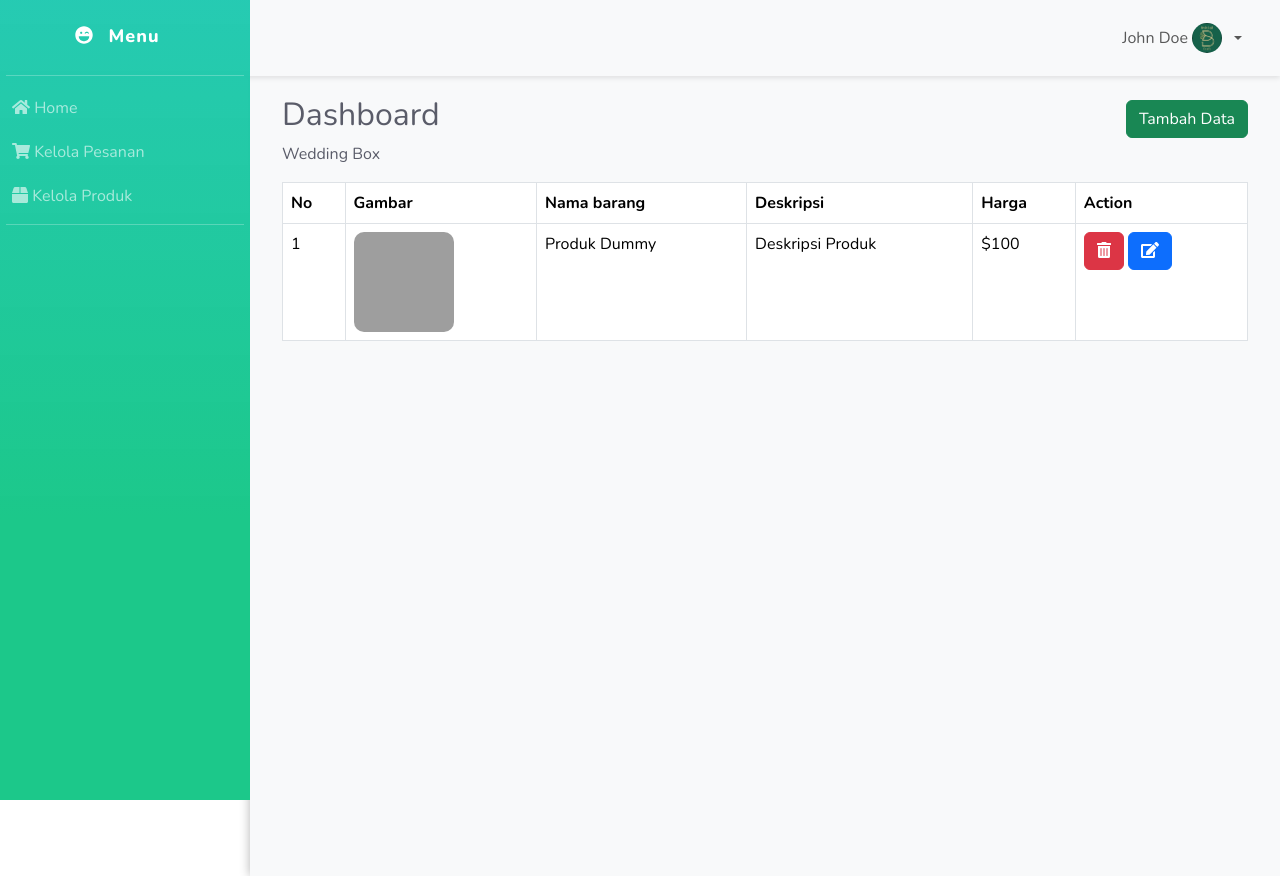
After one commit to zeys0/project-msib-1a-ar, a Flask app: page /kelolaproduk in a window 1280 px wide. The commit adds this page. Run offline with Flask 3, Linux system fonts and the light colour scheme; grey boxes are pictures that could not be loaded.

Commit message:
menambah menu home dan kelola produk dashboard

```diff
--- a/app.py
+++ b/app.py
@@ -8,5 +8,15 @@ def hello():
     return render_template("main/home.html")
 
 
+@app.route("/admin")
+def adminHome():
+    return render_template("dashboard/HomeDash.html")
+
+
+@app.route("/kelolaproduk")
+def kelolaProduk():
+    return render_template("dashboard/kelolaProduk.html")
+
+
 if __name__ == "__main__":
     app.run("0.0.0.0", port=8000, debug=True)
--- a/static/css/style.css
+++ b/static/css/style.css
@@ -1 +1,89 @@
-/* test */
+
+* {
+    font-family: "Nunito", "Segoe UI", Roboto;
+}
+
+/* Style sidebar */
+.sidebar {
+    z-index: 1;
+    height: 100%;
+    width: 250px;
+    position: fixed;
+    background: rgb(28, 200, 175);
+    background: linear-gradient(180deg, rgba(28, 200, 175, 0.9551470246301645) 0%, rgba(28, 200, 138, 1) 65%);
+    padding-top: 13px;
+    color: white;
+
+}
+
+.sidebar .sidebar-brand {
+    padding: 10px 15px;
+    text-decoration: none;
+    font-size: 18px;
+    font-weight: 800;
+    color: white;
+    display: block;
+    letter-spacing: 1px;
+}
+
+
+
+.sidebar ul li a {
+    font-size: 16px;
+    color: white;
+    opacity: 60%;
+    margin-top: 20px;
+}
+
+.sidebar ul li a:hover {
+    opacity: 100%;
+}
+
+/* end style sidebar */
+
+
+/* style Navbvar */
+.navbar {
+    background-color: white;
+    color: #5a5c69;
+    padding: 15px 20px;
+    box-shadow: 0 2px 5px rgba(0, 0, 0, 0.1);
+    margin-top: 0;
+}
+
+
+.border-bottom {
+    border-bottom: 1px solid #fff;
+    margin-bottom: 20px;
+}
+
+.navbar-toggler {
+    color: #5a5c69
+}
+/* End style navbar */
+
+/* Style Content Dashboard */
+.content {
+    margin-left: 250px;
+    padding: 20px;
+    background-color: #f8f9fa;
+    min-height: 100vh;
+    box-shadow: 0 0 10px rgba(0, 0, 0, 0.3);
+    transition: all 0.3s;
+    color: #5a5c69;
+}
+
+.card-content .card .card-body .row{
+    font-size: x-large;
+    margin-left: 4px;
+
+}
+
+.card-content .card a{
+  border-top-left-radius: 0 ;
+  border-top-right-radius: 0 ;
+
+}
+
+
+/* End style Dashboard */
--- /dev/null
+++ b/templates/dashboard/BaseDash.html
@@ -0,0 +1,33 @@
+<!DOCTYPE html>
+<html lang="en">
+
+<head>
+    <meta charset="UTF-8">
+    <meta name="viewport" content="width=device-width, initial-scale=1.0">
+    <title>Admin Dashboard</title>
+    <link
+        href="https://fonts.googleapis.com/css?family=Nunito:200,200i,300,300i,400,400i,600,600i,700,700i,800,800i,900,900i"
+        rel="stylesheet">
+    <!-- Bootstrap CSS -->
+    <link href="https://cdn.jsdelivr.net/npm/bootstrap@5.3.3/dist/css/bootstrap.min.css" rel="stylesheet"
+        integrity="sha384-QWTKZyjpPEjISv5WaRU9OFeRpok6YctnYmDr5pNlyT2bRjXh0JMhjY6hW+ALEwIH" crossorigin="anonymous">
+    <!-- Font Awesome CSS -->
+    <link rel="stylesheet" href="https://cdnjs.cloudflare.com/ajax/libs/font-awesome/5.15.3/css/all.min.css">
+    <link rel="stylesheet" href="{{url_for('static', filename='css/style.css')}}">
+
+</head>
+
+<body>
+    {% include 'dashboard/SideBar.html' %}
+    {% include 'dashboard/NavDash.html' %}
+    {% block content %}
+
+    {% endblock %}
+
+    <script src="https://cdnjs.cloudflare.com/ajax/libs/font-awesome/5.15.3/js/all.min.js"></script>
+    <script src="https://cdn.jsdelivr.net/npm/bootstrap@5.3.3/dist/js/bootstrap.bundle.min.js"
+        integrity="sha384-YvpcrYf0tY3lHB60NNkmXc5s9fDVZLESaAA55NDzOxhy9GkcIdslK1eN7N6jIeHz"
+        crossorigin="anonymous"></script>
+    <script src="https://code.jquery.com/jquery-3.5.1.slim.min.js"></script>
+
+</body>
--- /dev/null
+++ b/templates/dashboard/NavDash.html
@@ -0,0 +1,26 @@
+<nav class="navbar navbar-expand-lg navbar-light bg-light">
+    <button class="navbar-toggler" type="button" data-bs-toggle="collapse" data-bs-target="#navbarSupportedContent"
+        aria-controls="navbarSupportedContent" aria-expanded="false" aria-label="Toggle navigation">
+        <span class="navbar-toggler-icon"></span>
+    </button>
+
+    <div class="collapse navbar-collapse" id="navbarSupportedContent">
+        <ul class="navbar-nav ms-auto">
+            <li class="nav-item dropdown" style=" transform: translateX(-10px); z-index: 1;">
+                <a class="nav-link dropdown-toggle d-flex align-items-center" href="#" id="navbarDropdown" role="button"
+                    data-bs-toggle="dropdown" aria-expanded="false">
+                    John Doe
+                    <img src="{{url_for('static', filename='img/logo.png')}}" alt="Profile" class="rounded-circle me-2 "
+                        style="width: 30px; margin-left: 4px;">
+                </a>
+                <ul class="dropdown-menu" aria-labelledby="navbarDropdown">
+                    <li><a class="dropdown-item" href="#">Profile</a></li>
+                    <li>
+                        <hr class="dropdown-divider">
+                    </li>
+                    <li><a class="dropdown-item" href="#">Logout</a></li>
+                </ul>
+            </li>
+        </ul>
+    </div>
+</nav>
--- /dev/null
+++ b/templates/dashboard/SideBar.html
@@ -0,0 +1,31 @@
+<div class="sidebar">
+
+    <a class="sidebar-brand d-flex align-items-center justify-content-center" href="index.html">
+        <div class="sidebar-brand-icon rotate-n-15">
+            <img class="fas fa-laugh-wink"></img>
+        </div>
+        <div class="sidebar-brand-text mx-3">Menu</div>
+    </a>
+    <hr class="mx-auto" style="max-width: 100%; width: 95%; margin-top: 15px;">
+    <ul class="list-unstyled container">
+
+        <li class="side-item">
+            <a class="nav-link" href="/admin">
+                <i class="fas fa-home"></i>
+                <span>Home</span></a>
+        </li>
+        <li class="side-item">
+            <a class="nav-link" href="#">
+                <i class="fas fa-shopping-cart"></i>
+                <span>Kelola Pesanan</span></a>
+        </li>
+        <li class="side-item">
+            <a class="nav-link" href="/kelolaproduk">
+                <i class="fas fa-box"></i>
+                <span>Kelola Produk</span></a>
+        </li>
+
+    </ul>
+    <hr class="mx-auto" style="max-width: 100%; width: 95%; margin-top: 15px;">
+
+</div>
--- /dev/null
+++ b/templates/dashboard/kelolaProduk.html
@@ -0,0 +1,145 @@
+{% extends 'dashboard/BaseDash.html' %}
+{% block content %}
+
+<div class="content">
+    <div class="container-fluid">
+        <div style="display: flex;">
+            <div>
+                <h2>Dashboard</h2>
+                <p class="subtitle">Wedding Box</p>
+            </div>
+            <div class="mt-1" style="margin-left: auto;">
+                <div type="submit" class="btn btn-success" data-bs-toggle="modal" data-bs-target="#tambahData">Tambah
+                    Data</div>
+            </div>
+        </div>
+
+
+
+
+        <!-- Table -->
+
+        <div class="table-responsive">
+            <table class="table table-bordered">
+                <thead>
+                    <tr>
+                        <th>No</th>
+                        <th>Gambar</th>
+                        <th>Nama barang</th>
+                        <th>Deskripsi</th>
+                        <th>Harga</th>
+                        <th>Action</th>
+                    </tr>
+                </thead>
+                <tbody>
+                    <tr>
+                        <td>1</td>
+                        <td><img src="https://source.unsplash.com/random/100x100" alt="Gambar Barang"
+                                style="border-radius: 10px;"></td>
+                        <td>Produk Dummy</td>
+                        <td>Deskripsi Produk</td>
+                        <td>$100</td>
+                        <td>
+                            <button type="submit" class="btn btn-danger" title="Hapus">
+                                <i class="fas fa-trash-alt"></i>
+                            </button>
+                            <button type="submit" class="btn btn-primary" title="Edit" data-bs-toggle="modal"
+                                data-bs-target="#editData">
+                                <i class="fas fa-edit"></i>
+                            </button>
+                        </td>
+                    </tr>
+                </tbody>
+            </table>
+        </div>
+
+        <!-- Modal tambah Data -->
+        <div class="modal fade" id="tambahData" tabindex="-1" aria-labelledby="exampleModalLabel" aria-hidden="true">
+            <div class="modal-dialog">
+                <div class="modal-content">
+                    <div class="modal-header">
+                        <h1 class="modal-title fs-5" id="exampleModalLabel">Tambah Data</h1>
+                        <button type="button" class="btn-close" data-bs-dismiss="modal" aria-label="Close"></button>
+                    </div>
+                    <div class="modal-body">
+                        <form action="/add" method="POST" enctype="multipart/form-data">
+                            <div class="form-floating mb-3">
+                                <input class="form-control" type="text" placeholder="Masukkan Nama" name="name"
+                                    style="border-radius: 13px;" />
+                                <label for="floatingTextarea2">Nama Barang</label>
+                            </div>
+                            <div class="form-floating mb-3">
+                                <input class="form-control" type="number" placeholder="Masukkan Harga" name="harga"
+                                    style="border-radius: 13px;" />
+                                <label for="floatingTextarea2">Harga</label>
+                            </div>
+                            <div class="mb-3">
+
+                                <textarea class="form-control" name="description" id="description"
+                                    style="border-radius: 13px;" placeholder="Describe" required /></textarea>
+                            </div>
+                            <div class="mb-3 mt-4">
+                                <input type="file" class="form-control" id="image" accept=".png,.jpg,.jpeg"
+                                    name="images" style="border-radius: 13px;" />
+                            </div>
+
+
+
+                            <div class="modal-footer">
+                                <button type="button" class="btn btn-secondary" data-bs-dismiss="modal">Close</button>
+                                <button type="button" class="btn btn-primary">Save changes</button>
+                            </div>
+
+                        </form>
+                    </div>
+                </div>
+            </div>
+        </div>
+        <!-- End modal tambah data -->
+
+        <!-- Modal edit Data -->
+        <div class="modal fade" id="editData" tabindex="-1" aria-labelledby="exampleModalLabel" aria-hidden="true">
+            <div class="modal-dialog">
+                <div class="modal-content">
+                    <div class="modal-header">
+                        <h1 class="modal-title fs-5" id="exampleModalLabel">Edit Data</h1>
+                        <button type="button" class="btn-close" data-bs-dismiss="modal" aria-label="Close"></button>
+                    </div>
+                    <div class="modal-body">
+                        <form action="/add" method="POST" enctype="multipart/form-data">
+                            <div class="form-floating mb-3">
+                                <input class="form-control" type="text" placeholder="Masukkan Nama" name="name"
+                                    style="border-radius: 13px;" />
+                                <label for="floatingTextarea2">Nama Barang</label>
+                            </div>
+                            <div class="form-floating mb-3">
+                                <input class="form-control" type="number" placeholder="Masukkan Harga" name="harga"
+                                    style="border-radius: 13px;" />
+                                <label for="floatingTextarea2">Harga</label>
+                            </div>
+                            <div class="mb-3">
+
+                                <textarea class="form-control" name="description" id="description"
+                                    style="border-radius: 13px;" placeholder="Describe" required /></textarea>
+                            </div>
+                            <div class="mb-3 mt-4">
+                                <input type="file" class="form-control" id="image" accept=".png,.jpg,.jpeg"
+                                    name="images" style="border-radius: 13px;" />
+                            </div>
+
+
+
+                            <div class="modal-footer">
+                                <button type="button" class="btn btn-secondary" data-bs-dismiss="modal">Close</button>
+                                <button type="button" class="btn btn-primary">Save changes</button>
+                            </div>
+
+                        </form>
+                    </div>
+                </div>
+            </div>
+        </div>
+        <!-- End modal edit data -->
+    </div>
+</div>
+{% endblock %}
```
Also changed, not shown: templates/dashboard/HomeDash.html (added, +84 -0 lines), static/img/logo.png (added).
